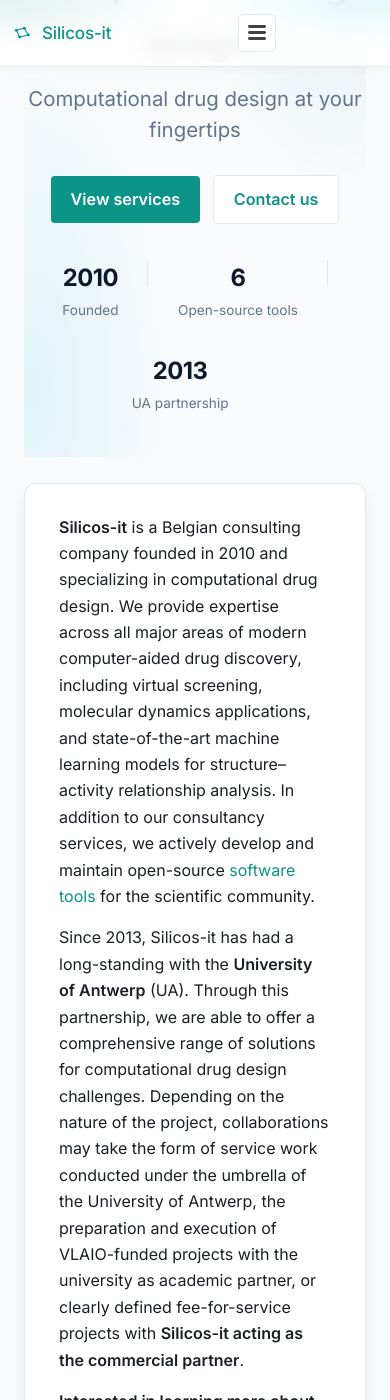
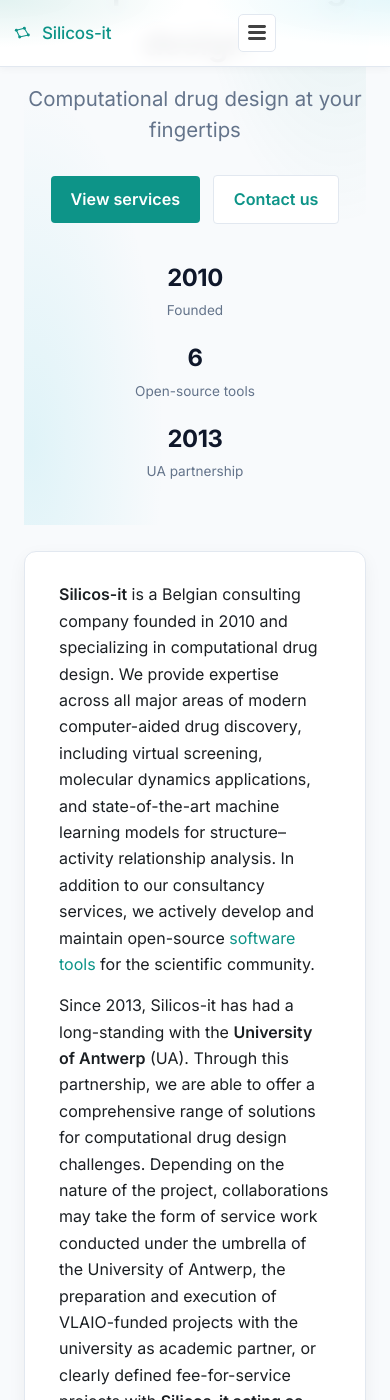
Before and after one commit to silicos-it/silicos-it.github.io, a Jekyll site: the page built from index.md, in a window 390 px wide and 1400 px high, scrolled down 238 px. Built offline with Jekyll 4.4.1, drawn with Linux system fonts in a browser that asks for light colours.

Commit message:
Fix stray proof-bar divider on narrow mobile screens
The stat row wraps to two lines below ~480px, leaving the divider
after the second item floating with nothing to its right. Stack the
stats vertically and drop the dividers at that width instead.

Co-Authored-By: Claude Sonnet 5 <noreply@anthropic.com>

```diff
--- a/_sass/minima/custom-styles.scss
+++ b/_sass/minima/custom-styles.scss
@@ -399,6 +399,21 @@ a:not(.btn):focus {
   color: var(--text-muted);
 }
 
+@media screen and (max-width: 480px) {
+  .proof-bar {
+    flex-direction: column;
+    gap: 1rem;
+  }
+
+  .proof-bar li {
+    padding: 0;
+  }
+
+  .proof-bar li:not(:last-child)::after {
+    content: none;
+  }
+}
+
 /* Buttons */
 .button,
 .btn {
```
